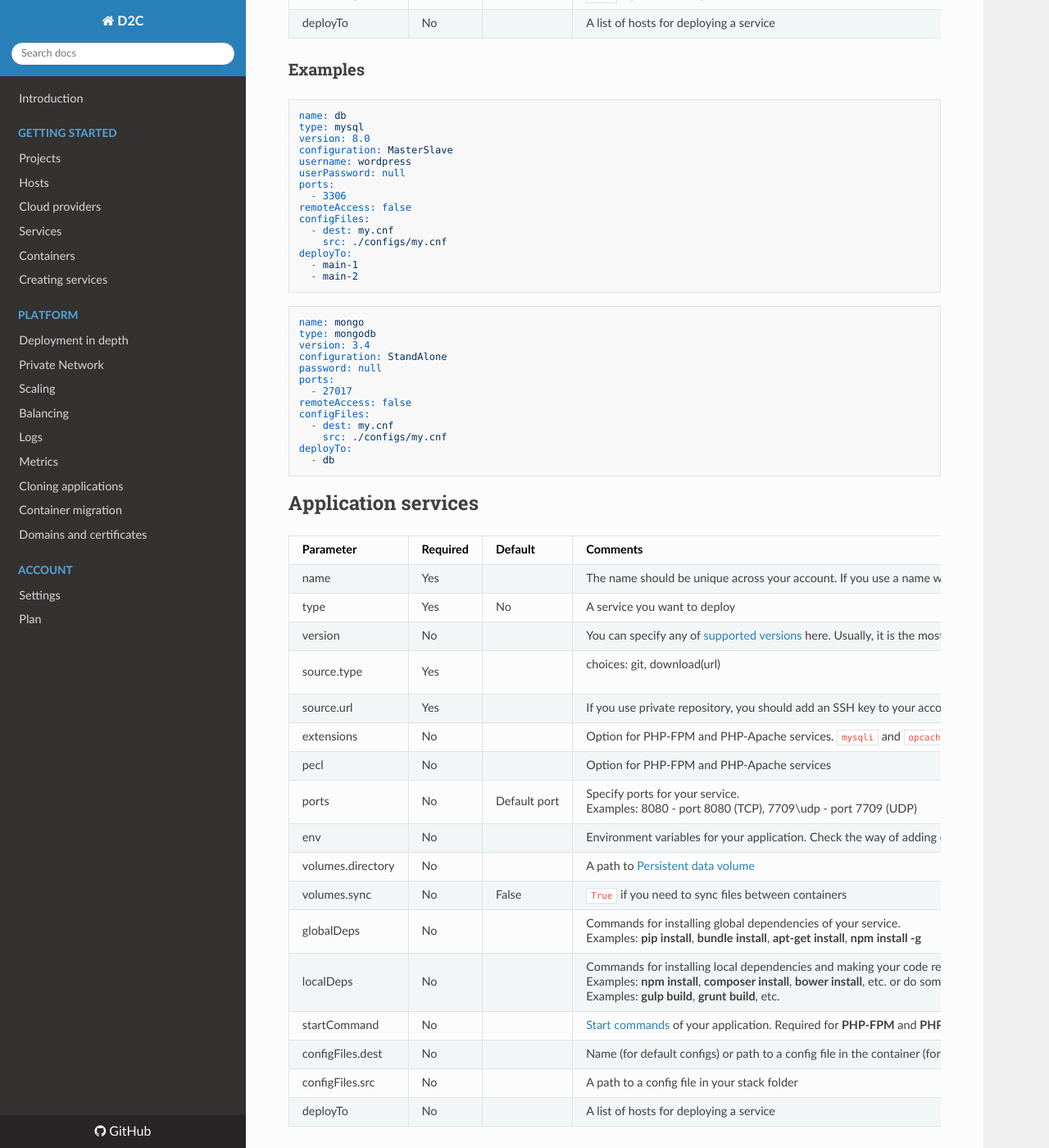
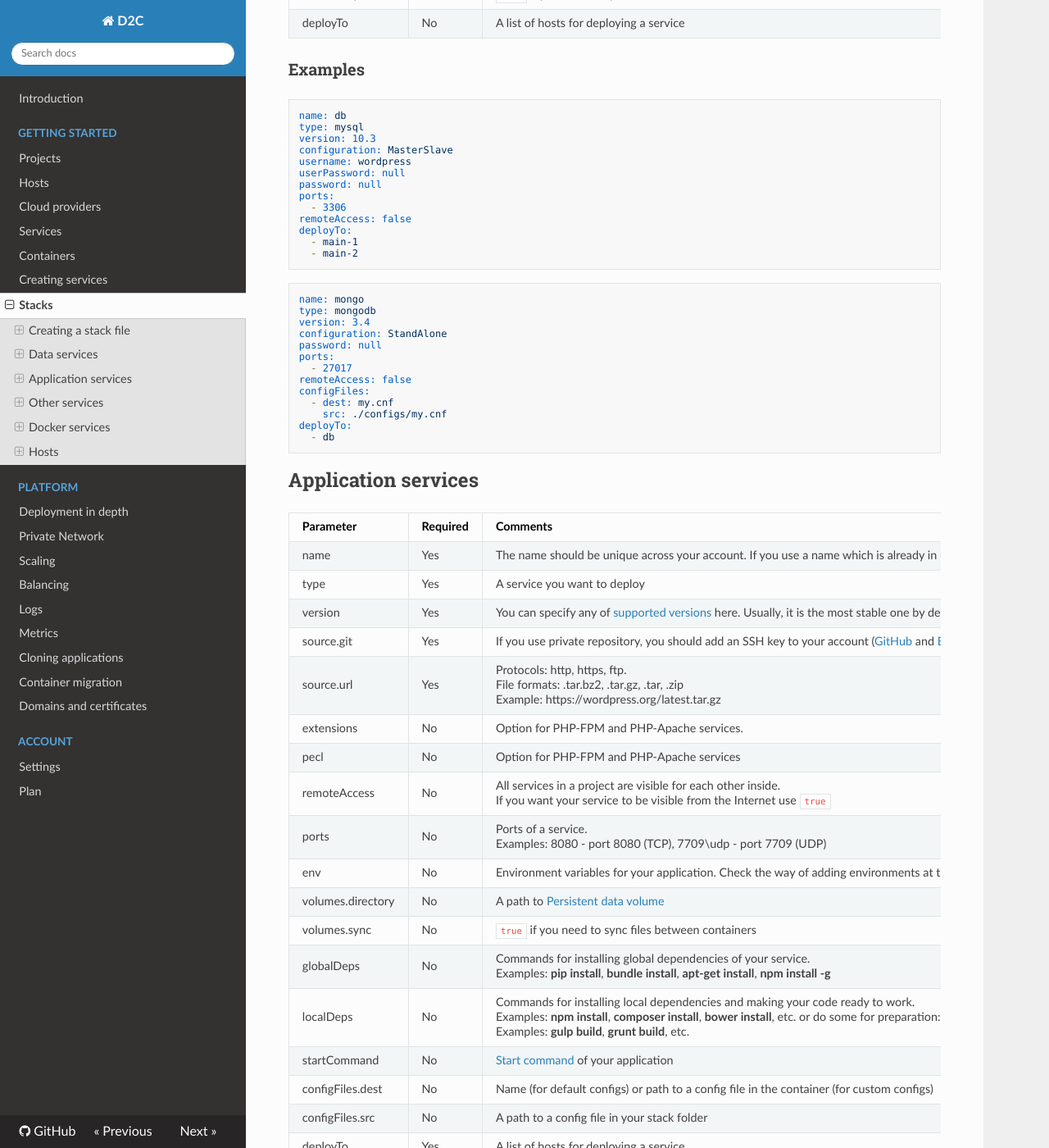
Before and after one commit to d2cio/docs, an MkDocs documentation site: the page built from docs/getting-started/stacks.md, in a window 1280 px wide and 1400 px high, scrolled down 1437 px. Shown: the whole window at 82% size. Built offline with MkDocs 1.6.1, drawn with Linux system fonts in a browser that asks for light colours; nearby versions of some CDN libraries; old or Windows-style settings are respelled for this version of MkDocs; some of the changed text lies outside the part shown.

Commit message:
Add stack page

````diff
--- a/docs/getting-started/stacks.md
+++ b/docs/getting-started/stacks.md
@@ -36,39 +36,37 @@ For matching variables from other services you can use next templates:
 
 ## Data services
 
-| Parameter      | Required     | Default     | Comments |
-| :------------- | :------------- | :------------- |:------------- |
-| name          |   Yes    |           | The name should be unique across your account. If you use a name which is already in use, you can change it during importing your stack via interface     |
-| type          | Yes      |           | A service you want to deploy       |
-| version       | No       |           | You can specify any of [supported versions](/getting-started/services/#data-services) here. Usually, it is the most stable one by default       |
-| configuration | No       | StandAlone | Check [available configurations](/getting-started/services/#data-services)       |
-| password      | No       |           | Root password. Required for some configurations, e.g. MongoDB Replica Set.        |
-| username      | No       |           | Create a user after deploying. Database will be created with the same name        |
-| userPassword  | No       |           | Password for the created database        |
-| ports         | No       | Default port | Specify ports for your service.<br>Examples: 8080 - port 8080 (TCP), 7709\udp - port 7709 (UDP)     |
-| env | No |  | Environment variables for your application. Check the way of adding environments at the [example](/getting-started/stacks/#examples)  |
-| remoteAccess  | No       | Disabled  | All services in a project are visible for each other inside.<br> If you want your service to be visible from the Internet, you should enable this option and define ports |
-| configFiles.dest  | No |      | Name (for default configs) or path to a config file in the container (for custom configs) |
-| configFiles.src  | No |  | A path to a config file in your stack folder |
-| volumes.directory | No   |           | A path to [Persistent data volume](/getting-started/containers/#persistent-data)  |
-| volumes.sync  | No       | False     | `True` if you need to sync files between containers |
-| deployTo      | No       |           | A list of hosts for deploying a service     |
+| Parameter     | Required | Comments |
+| :------------- | :------------- | :------------- |
+| name          | Yes      | The name should be unique across your account. If you use a name which is already in use, it changes to an automatically generated |
+| type          | Yes      | A service you want to deploy |
+| version       | No       | You can specify any of [supported versions](/getting-started/services/#data-services) here. |
+| configuration | No       | Check [available configurations](/getting-started/services/#data-services)  |
+| password      | No       | Root password. Required for some configurations, e.g. MongoDB Replica Set   |
+| username      | No       | Create a user after deploying. Database will be created with the same name  |
+| userPassword  | No       | Password for the created database  |
+| remoteAccess  | No       | All services in a project are visible for each other inside.<br> If you want your service to be visible from the Internet use `true` |
+| ports         | No       | Ports of a service.<br>Examples: 8080 - port 8080 (TCP), 7709\udp - port 7709 (UDP)     |
+| env           | No       | Environment variables for your application. Check the way of adding environments at the [example](/getting-started/stacks/#examples)  |
+| configFiles.dest | No    | Name (for default configs) or path to a config file in the container (for custom configs) |
+| configFiles.src  | No    | A path to a config file in your stack folder |
+| volumes.directory | No   | A path to [Persistent data volume](/getting-started/containers/#persistent-data)  |
+| volumes.sync  | No       | `true` if you need to sync files between containers |
+| deployTo      | No       | A list of hosts for deploying a service  |
 
 ### Examples
 
 ```yml
 name: db
 type: mysql
-version: 8.0
+version: 10.3
 configuration: MasterSlave
 username: wordpress
 userPassword: null
+password: null
 ports:
   - 3306
 remoteAccess: false
-configFiles:
-  - dest: my.cnf
-    src: ./configs/my.cnf
 deployTo:
   - main-1
   - main-2
@@ -92,25 +90,26 @@ deployTo:
 
 ## Application services
 
-| Parameter       | Required     | Default     | Comments |
-| :------------- | :------------- | :------------- |:------------- |
-| name              | Yes |  |The name should be unique across your account. If you use a name which is already in use, you can change it during importing your stack via interface |
-| type              | Yes | No | A service you want to deploy |
-| version           | No       |  | You can specify any of [supported versions](/getting-started/services/#app-services) here. Usually, it is the most stable one by default |
-| source.type       | Yes |  | choices: git, download(url) <br> <br>  |
-| source.url        | Yes |  | If you use private repository, you should add an SSH key to your account ([GitHub](https://help.github.com/articles/adding-a-new-ssh-key-to-your-github-account/) and  [BitBucket](https://confluence.atlassian.com/bitbucket/add-an-ssh-key-to-an-account-302811853.html) manuals)  |
-| extensions        | No  |  | Option for PHP-FPM and PHP-Apache services. `mysqli` and `opcache` selects by default  |
-| pecl              | No  |  |Option for PHP-FPM and PHP-Apache services |
-| ports             | No  | Default port | Specify ports for your service.<br>Examples: 8080 - port 8080 (TCP), 7709\udp - port 7709 (UDP)   |
-| env               | No  |  | Environment variables for your application. Check the way of adding environments at the example  |
-| volumes.directory | No  |  | A path to [Persistent data volume](/getting-started/containers/#persistent-data)  |
-| volumes.sync      | No  | False  | `True` if you need to sync files between containers |
-| globalDeps        | No  |  | Commands for installing global dependencies of your service.<br>Examples: **pip install**, **bundle install**, **apt-get install**, **npm install -g** |
-| localDeps         | No  |  | Commands for installing local dependencies and making your code ready to work.<br>Examples: **npm install**, **composer install**, **bower install**, etc. or do some for preparation:<br> Examples: **gulp build**, **grunt build**, etc. |
-| startCommand      | No  |  | [Start commands](/getting-started/deployment/#running) of your application. Required for **PHP-FPM** and **PHP-Apache** |
-| configFiles.dest  | No |      | Name (for default configs) or path to a config file in the container (for custom configs) |
-| configFiles.src   | No  |  | A path to a config file in your stack folder |
-| deployTo          | No  |  | A list of hosts for deploying a service  |
+| Parameter         | Required     |  Comments |
+| :------------- | :------------- | :------------- |
+| name              | Yes | The name should be unique across your account. If you use a name which is already in use, it changes to an automatically generated  |
+| type              | Yes | A service you want to deploy |
+| version           | Yes | You can specify any of [supported versions](/getting-started/services/#app-services) here. Usually, it is the most stable one by default |
+| source.git        | Yes | If you use private repository, you should add an SSH key to your account ([GitHub](https://help.github.com/articles/adding-a-new-ssh-key-to-your-github-account/) and  [BitBucket](https://confluence.atlassian.com/bitbucket/add-an-ssh-key-to-an-account-302811853.html) manuals) |
+| source.url        | Yes | Protocols: http, https, ftp. <br> File formats: .tar.bz2, .tar.gz, .tar, .zip<br>Example: https://wordpress.org/latest.tar.gz  |
+| extensions        | No  | Option for PHP-FPM and PHP-Apache services. |
+| pecl              | No  | Option for PHP-FPM and PHP-Apache services  |
+| remoteAccess      | No  | All services in a project are visible for each other inside.<br> If you want your service to be visible from the Internet use `true` |
+| ports             | No  | Ports of a service.<br>Examples: 8080 - port 8080 (TCP), 7709\udp - port 7709 (UDP) |
+| env               | No  | Environment variables for your application. Check the way of adding environments at the [example](/getting-started/stacks/#examples)  |
+| volumes.directory | No  | A path to [Persistent data volume](/getting-started/containers/#persistent-data)  |
+| volumes.sync      | No  | `true` if you need to sync files between containers |
+| globalDeps        | No  | Commands for installing global dependencies of your service.<br>Examples: **pip install**, **bundle install**, **apt-get install**, **npm install -g** |
+| localDeps         | No  | Commands for installing local dependencies and making your code ready to work.<br>Examples: **npm install**, **composer install**, **bower install**, etc. or do some for preparation:<br> Examples: **gulp build**, **grunt build**, etc. |
+| startCommand      | No  | [Start command](/getting-started/deployment/#running) of your application |
+| configFiles.dest  | No  | Name (for default configs) or path to a config file in the container (for custom configs) |
+| configFiles.src   | No  | A path to a config file in your stack folder |
+| deployTo          | Yes | A list of hosts for deploying a service  |
 
 ### Examples
 
@@ -172,22 +171,23 @@ deployTo:
 
 ## Other services
 
-| Parameter       | Required     | Default     | Comments |
-| :------------- | :------------- | :------------- |:------------- |
-| name               | Yes      |   | The name should be unique across your account. If you use a name which is already in use, you can change it during importing your stack via interface     |
-| type               | Yes      |  | A service you want to deploy       |
-| version            | No       | | You can specify any of [supported versions](/getting-started/services/#data-services) here. Usually it is the most stable one by default       |
-| ports              | No       | Default port | Specify ports for your service.<br>Examples: 8080 - port 8080 (TCP), 7709\udp - port 7709 (UDP)     |
-| remoteAccess       | No       | Disabled | All services in a project are visible for each other inside.<br> If you want your service to be visible from the Internet, you should enable this option and define ports       |
-| env                | No  |     | Environment variables for your application. Check the way of adding environments at the [example](/getting-started/stacks/#examples)  |
-| volumes.directory  | No  |     | A path to [Persistent data volume](/getting-started/containers/#persistent-data)  |
-| volumes.sync       | Yes | False    | `True` if you need to sync files between containers |
-| globalDeps         | No  |     | Commands for installing global dependencies of your service.<br>Examples: **pip install**, **bundle install**, **apt-get install**, **npm install -g** |
-| serviceFiles.name  | No  |     | A name of service which NGINX or HAProxy should serve  |
-| serviceFiles.src   | No  |     | A path to a config file in your stack folder |
-| configFiles.dest  | No |      | Name (for default configs) or path to a config file in the container (for custom configs) |
-| configFiles.src    | No  |     | A path to a config file in your stack folder |
-| deployTo           | No  |     | A list of hosts for deploying a service        |
+| Parameter           | Required     | Comments |
+| :------------- | :------------- | :------------- |
+| name                | Yes | The name should be unique across your account. If you use a name which is already in use, it changes to an automatically generated      |
+| type                | Yes | A service you want to deploy       |
+| version             | Yes | You can specify any of [supported versions](/getting-started/services/#data-services) here |
+| ports               | No  | Ports of a service.<br>Examples: 8080 - port 8080 (TCP), 7709\udp - port 7709 (UDP) |
+| remoteAccess      | No  | All services in a project are visible for each other inside.<br> If you want your service to be visible from the Internet use `true` |
+| env                 | No  | Environment variables for your application. Check the way of adding environments at the [example](/getting-started/stacks/#examples)  |
+| volumes.directory   | No  | A path to [Persistent data volume](/getting-started/containers/#persistent-data)  |
+| volumes.sync        | Yes | `true` if you need to sync files between containers |
+| globalDeps          | No  | Commands for installing global dependencies of your service.<br>Examples: **pip install**, **bundle install**, **apt-get install**, **npm install -g** |
+| serviceFiles.name   | No  | A name of service which NGINX or HAProxy should serve  |
+| serviceFiles.static | No  | Enable or disable serving static. `True` if you need to serve static. **Be careful**: NGINX can serve static only on the same host |
+| serviceFiles.src    | No  | A path to a config file in your stack folder. Do not specify it if you need a default config  |
+| configFiles.dest    | No  | Name (for default configs) or path to a config file in the container (for custom configs) |
+| configFiles.src     | No  | A path to a config file in your stack folder |
+| deployTo            | Yes | A list of hosts for deploying a service |
 
 ### Examples
 
@@ -201,12 +201,12 @@ ports:
 remoteAccess: true
 serviceFiles:
   - name: blog
-    src: ./configs/blog.conf
+    static: true
   - name: mongo-express
-    src: ./configs/mongo-express.conf
 deployTo:
   - edge
 ```
+
 ```yaml
 name: balancer
 type: haproxy
@@ -224,26 +224,25 @@ deployTo:
 
 ## Docker services
 
-| Parameter       | Required     | Default     | Comments |
-| :------------- | :------------- | :------------- |:------------- |
-| name              | Yes |     | The name should be unique across your account. If you use a name which is already in use, you can change it during importing your stack via interface |
-| type              | Yes       |  | A service you want to deploy       |
-| image             | Yes | No  | Docker image of an app from [DockerHub](https://hub.docker.com/).<br>Examples: openjdk, million12/varnish, quay.io/letsencrypt/dnsmasq |
-| version           | No |      | Set a version of an application |
-| source.type       | No |      | choices: git, download(url) <br> <br>  |
-| source.url        | No |      | If you use private repository, you should add an SSH key to your account ([GitHub](https://help.github.com/articles/adding-a-new-ssh-key-to-your-github-account/) and  [BitBucket](https://confluence.atlassian.com/bitbucket/add-an-ssh-key-to-an-account-302811853.html) manuals)  |
-| extensions        | No |      | Option for PHP-FPM and PHP-Apache services. `mysqli` and `opcache` selects by default  |
-| pecl              | No |      |Option for PHP-FPM and PHP-Apache services |
-| ports             | No | Default port | Specify ports for your service.<br>Examples: 8080 - port 8080 (TCP), 7709\udp - port 7709 (UDP) |
-| env               | No |      | Environment variables for your application. Check the way of adding environments at the [example](/getting-started/stacks/#examples)  |
-| volumes.directory | No |      | A path to [Persistant data volume](/getting-started/containers/#persistent-data)  |
-| volumes.sync      | No | False | `True` if you need to sync files between containers |
-| globalDeps        | No |      | Commands for installing global dependencies of your service.<br>Examples: **pip install**, **bundle install**, **apt-get install**, **npm install -g** |
-| localDeps         | No |      | Commands for installing local dependencies and making your code ready to work.<br>Examples: **npm install**, **composer install**, **bower install**, etc. or do some for preparation:<br> Examples: **gulp build**, **grunt build**, etc. |
-| startCommand      | No |      | [Start commands](/getting-started/deployment/#running) of your application |
-| configFiles.dest  | No |      | Name (for default configs) or path to a config file in the container (for custom configs) |
-| configFiles.src   | No |      | A path to a config file in your stack folder |
-| deployTo          | No |      | A list of hosts for deploying a service  |
+| Parameter       | Required     | Comments |
+| :------------- | :------------- | :------------- |
+| name              | Yes | The name should be unique across your account. If you use a name which is already in use, it changes to an automatically generated  |
+| type              | Yes | A service you want to deploy       |
+| image             | Yes | Docker image of an app from [DockerHub](https://hub.docker.com/).<br>Examples: openjdk, million12/varnish, quay.io/letsencrypt/dnsmasq |
+| version           | No  | Set a version of an application |
+| source.git        | Yes | If you use private repository, you should add an SSH key to your account ([GitHub](https://help.github.com/articles/adding-a-new-ssh-key-to-your-github-account/) and  [BitBucket](https://confluence.atlassian.com/bitbucket/add-an-ssh-key-to-an-account-302811853.html) manuals) |
+| source.url        | Yes | Protocols: http, https, ftp. <br> File formats: .tar.bz2, .tar.gz, .tar, .zip<br>Example: https://wordpress.org/latest.tar.gz  |
+| remoteAccess      | No  | All services in a project are visible for each other inside.<br> If you want your service to be visible from the Internet use `true` |
+| ports             | No  | Ports of a service.<br>Examples: 8080 - port 8080 (TCP), 7709\udp - port 7709 (UDP) |
+| env               | No  | Environment variables for your application. Check the way of adding environments at the [example](/getting-started/stacks/#examples)  |
+| volumes.directory | No  | A path to [Persistant data volume](/getting-started/containers/#persistent-data)  |
+| volumes.sync      | No  | `true` if you need to sync files between containers |
+| globalDeps        | No  | Commands for installing global dependencies of your service.<br>Examples: **pip install**, **bundle install**, **apt-get install**, **npm install -g** |
+| localDeps         | No  | Commands for installing local dependencies and making your code ready to work.<br>Examples: **npm install**, **composer install**, **bower install**, etc. or do some for preparation:<br> Examples: **gulp build**, **grunt build**, etc. |
+| startCommand      | No  | [Start command](/getting-started/deployment/#running) of your application |
+| configFiles.dest  | No  | Name (for default configs) or path to a config file in the container (for custom configs) |
+| configFiles.src   | No  | A path to a config file in your stack folder |
+| deployTo          | No  | A list of hosts for deploying a service  |
 
 ### Example
 
@@ -269,33 +268,28 @@ deployTo:
 
 ## Hosts
 
-| Parameter       | Requiered     | Default     | Comments |
-| :------------- | :------------- | :------------- |:------------- |
-| name        | yes |    | The name should be unique across your account. If you use a name which is already in use, you can change it during importing your stack via interface |
-| instance    | Yes |    | A type of instance. Examples for AWS: t2.small, t2.2xlarge. For DO: 1 gb, 16gb   |
-| storageSize | yes |    | Recommended storage size for a host |
-| storageType | No  |    | Recommended type of storage. Check types of [AWS volumes](http://docs.aws.amazon.com/AWSEC2/latest/UserGuide/EBSVolumeTypes.html) |
+| Parameter   | Required     |  Comments |
+| :------------- | :------------- | :------------- |
+| name                | Yes | The name should be unique across your account. If you use a name which is already in use (e.g. "host"), the name changes to "host1", "host2", etc. |
+| requirements.cores  | Yes | An amount of cores for the new host  |
+| requirements.memory | Yes | An amount of GB memory for the new host |
 
 ### Example
 
 ```yaml
 hosts:
   - name: main-1
-    instance:
-      AWS: t2.small
-      DO: 2gb
-    storageSize: 20
-    storageType: gp2
+    requirements:
+      cores: 1
+      memory: 1
 
   - name: main-2
-    instance:
-      AWS: t2.small
-      DO: 2gb
-    storageSize: 20
-    storageType: gp2
+    requirements:
+      cores: 2
+      memory: 4
 
   - name: edge
-    instance:
-      AWS: t2.micro
-      DO: 1gb
+    requirements:
+      cores: 1
+      memory: 0.5
 ```
--- a/mkdocs.yml
+++ b/mkdocs.yml
@@ -15,7 +15,7 @@ pages:
   - 'Services': 'getting-started/services.md'
   - 'Containers': 'getting-started/containers.md'
   - 'Creating services': 'getting-started/creating-services.md'
-# - 'Stacks': 'getting-started/stacks.md'
+  - 'Stacks': 'getting-started/stacks.md'
 #  - 'Application services':
 #    - 'Node.js': 'getting-started/app-services/nodejs.md'
 #    - 'Python': 'getting-started/app-services/python.md'
````
